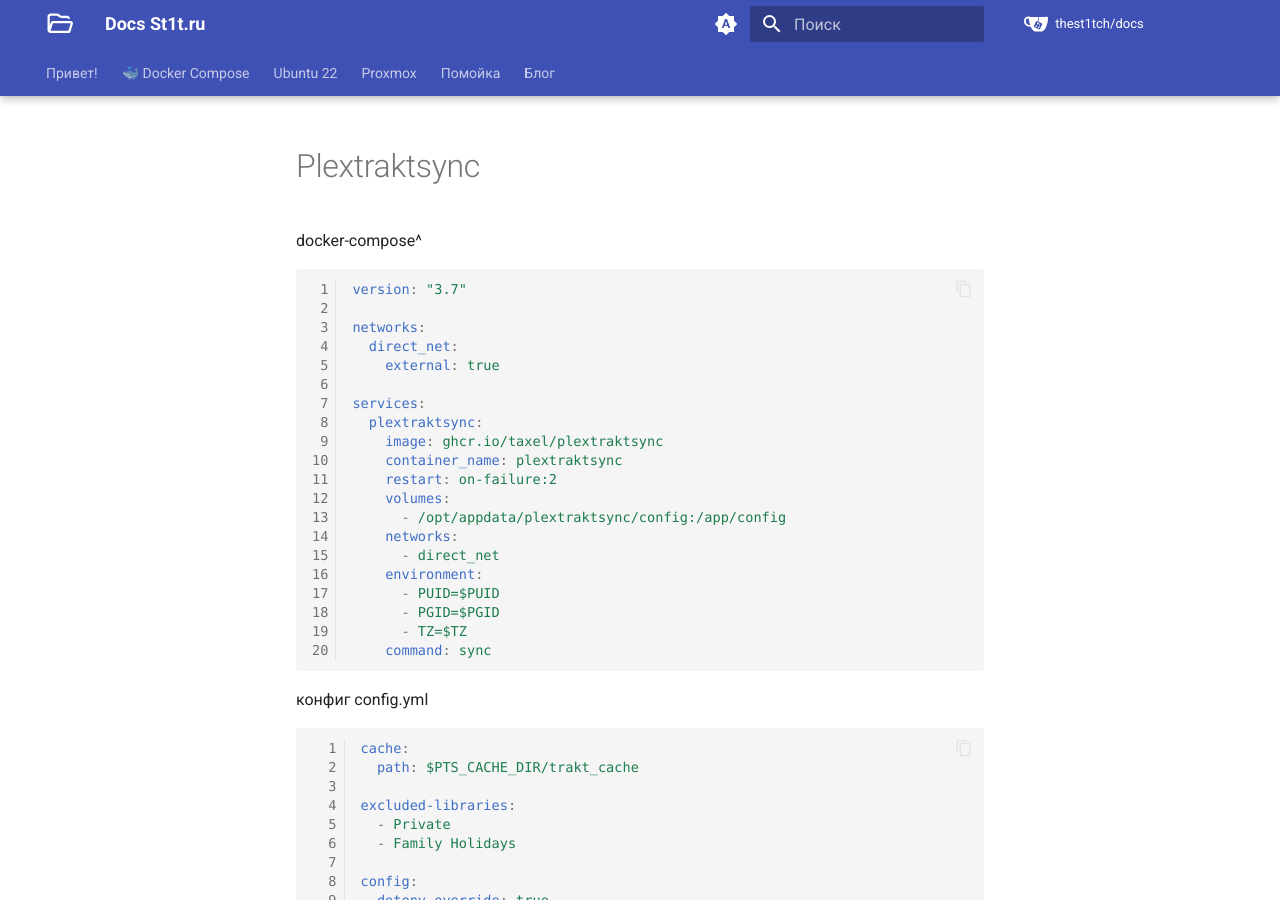
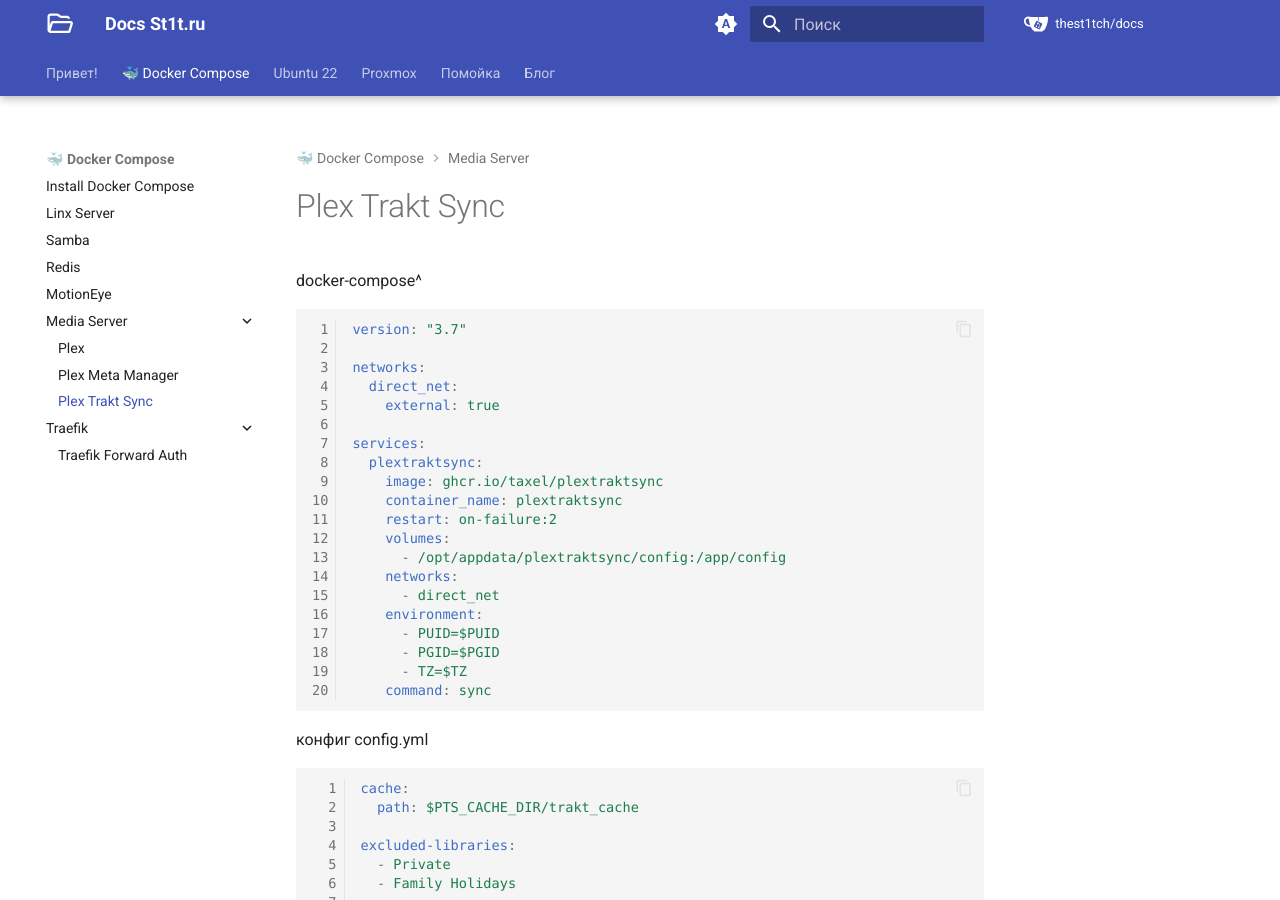
Before and after one commit to TheSt1tch/docs, an MkDocs documentation site: the page built from docs/docker-compose/plextraktsync.md, in a window 1280 px wide and 900 px high. Built offline with MkDocs 1.6.1 and Material for MkDocs 9.7.7, drawn with Linux system fonts in a browser that asks for light colours; some web fonts are replaced.

Commit message:
update plextraktsync

```diff
--- a/mkdocs.yml
+++ b/mkdocs.yml
@@ -14,6 +14,7 @@
     - Media Server:
       - Plex: docker-compose/plex.md
       - Plex Meta Manager: docker-compose/plex-mm.md
+      - Plex Trakt Sync: docker-compose/plextraktsync.md
     - Traefik:
       - Traefik Forward Auth: docker-compose/traefik-forward-auth.md
   - Ubuntu 22:
```
